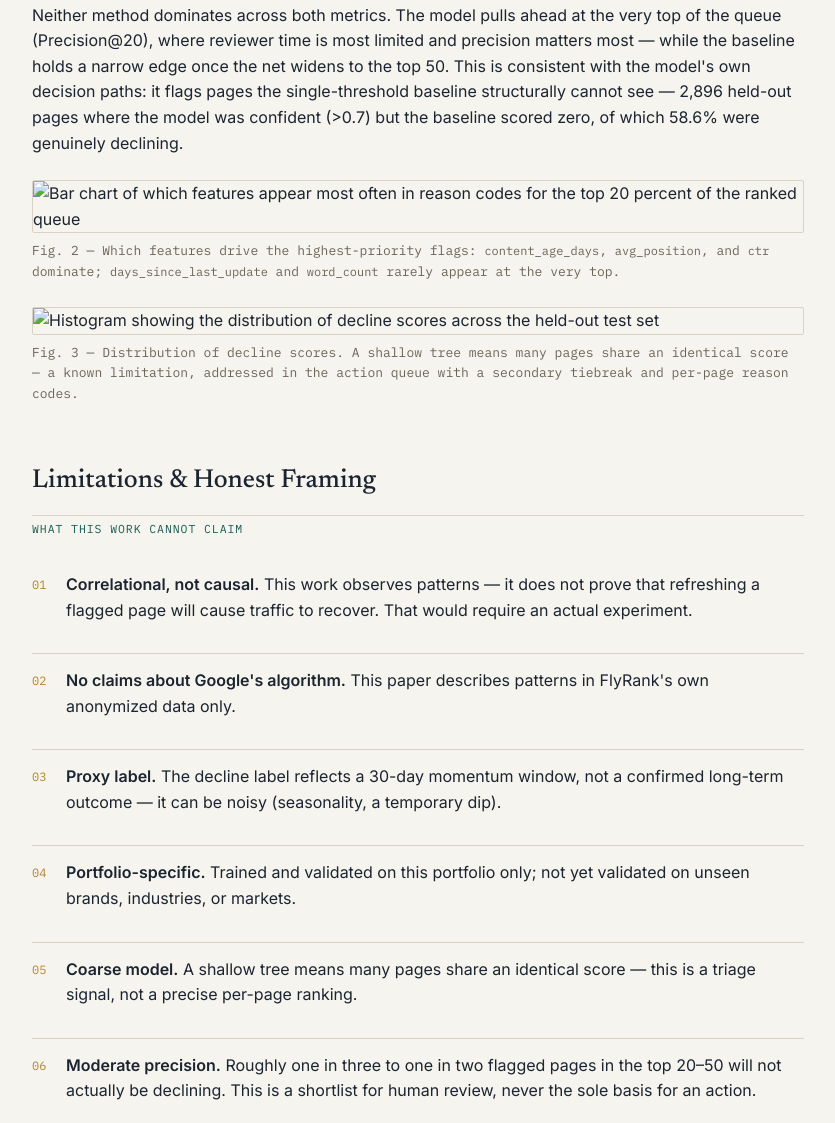
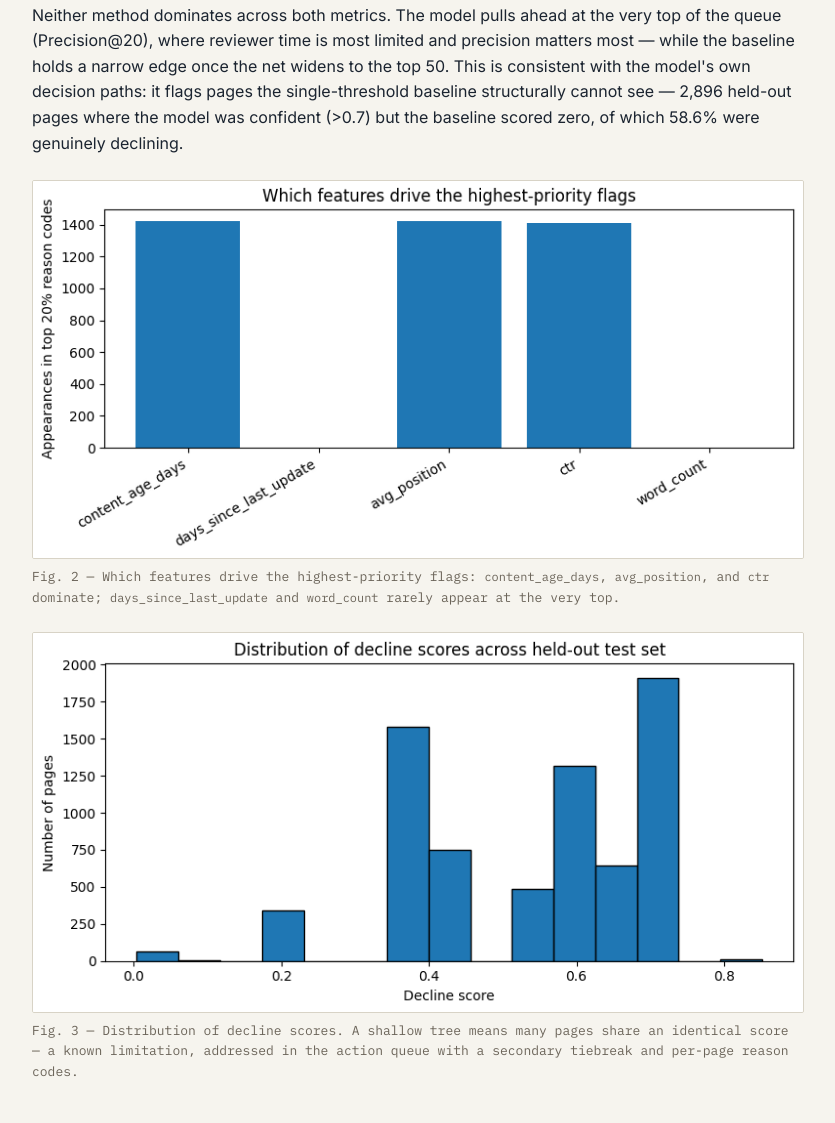
Before and after one commit to Abdullah-Farooq292/flyrank-ml-internship, a plain HTML site: page docs/index.html in a window 1280 px wide. Shown: the part 4019-5142 px from the top of the page, without its empty margins (222-1057 px from the left). Drawn offline with Linux system fonts and the light colour scheme.

Commit message:
Update index.html

```diff
--- a/docs/index.html
+++ b/docs/index.html
@@ -334,11 +334,11 @@
       </figure>
       <p>Neither method dominates across both metrics. The model pulls ahead at the very top of the queue (Precision@20), where reviewer time is most limited and precision matters most — while the baseline holds a narrow edge once the net widens to the top 50. This is consistent with the model's own decision paths: it flags pages the single-threshold baseline structurally cannot see — 2,896 held-out pages where the model was confident (&gt;0.7) but the baseline scored zero, of which 58.6% were genuinely declining.</p>
       <figure>
-        <img src="figures/w07_top_drivers.PNG" alt="Bar chart of which features appear most often in reason codes for the top 20 percent of the ranked queue">
+        <img src="figures/top_drivers.PNG" alt="Bar chart of which features appear most often in reason codes for the top 20 percent of the ranked queue">
         <figcaption>Fig. 2 — Which features drive the highest-priority flags: <code>content_age_days</code>, <code>avg_position</code>, and <code>ctr</code> dominate; <code>days_since_last_update</code> and <code>word_count</code> rarely appear at the very top.</figcaption>
       </figure>
       <figure>
-        <img src="figures/w07_score_distribution.PNG" alt="Histogram showing the distribution of decline scores across the held-out test set">
+        <img src="figures/score_distribution.PNG" alt="Histogram showing the distribution of decline scores across the held-out test set">
         <figcaption>Fig. 3 — Distribution of decline scores. A shallow tree means many pages share an identical score — a known limitation, addressed in the action queue with a secondary tiebreak and per-page reason codes.</figcaption>
       </figure>
     </section>
```
